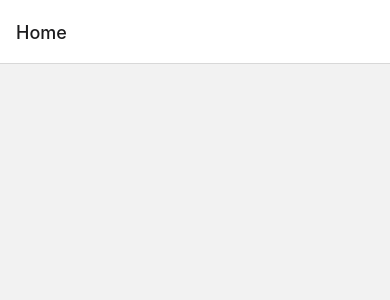
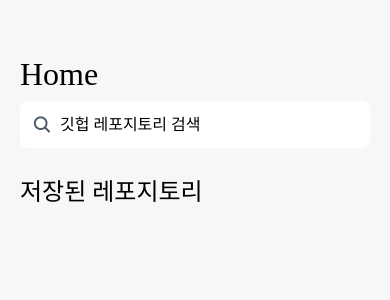
Before and after one commit to maruzzing/GithubRepoSearchApp, a React Native app: screen /Home in a window 390 px wide. Shown: the top 300 px of the page. Built offline with nearby package versions, Linux system fonts and the light colour scheme.

Commit message:
feat: add Home screen structure

```diff
--- /dev/null
+++ b/src/components/common/AppBar/index.tsx
@@ -0,0 +1,74 @@
+import { Pressable } from 'react-native';
+import styled from 'styled-components/native';
+import Icon from 'react-native-vector-icons/Ionicons';
+import { useNavigation } from '@react-navigation/native';
+
+import Text from '@/components/common/Text';
+import React from 'react';
+
+interface AppBarProps {
+  title?: string;
+  hasHistory?: boolean;
+  RightComponent?: React.ReactElement;
+}
+
+const Container = styled.View`
+  width: 100%;
+  flex-direction: row;
+  justify-content: space-between;
+  padding-horizontal: ${props => props.theme.space.layout}px;
+  padding-vertical: ${props => props.theme.space.scale(2)}px;
+`;
+
+const Left = styled.View`
+  justify-content: center;
+  align-items: flex-start;
+  flex-grow: 1;
+  flex-basis: 0;
+  height: 24px;
+`;
+
+const Right = styled.View`
+  justify-content: center;
+  align-items: flex-end;
+  flex-grow: 1;
+  flex-basis: 0;
+  height: 24px;
+`;
+
+const TextContainer = styled.View`
+  flex-grow: 2;
+  flex-basis: 0;
+  justify-content: center;
+  align-items: center;
+`;
+
+const Title = styled(Text)``;
+
+const AppBar = ({ title, hasHistory = false, RightComponent }: AppBarProps) => {
+  const navigation = useNavigation();
+
+  const handlePressBack = () => {
+    navigation.goBack();
+  };
+
+  return (
+    <Container>
+      <Left>
+        {hasHistory && (
+          <Pressable onPress={handlePressBack}>
+            <Icon name="chevron-back" size={24} />
+          </Pressable>
+        )}
+      </Left>
+      <TextContainer>
+        <Title allowFontScaling={false} variants="subtitle2" numberOfLines={1}>
+          {title}
+        </Title>
+      </TextContainer>
+      <Right>{RightComponent}</Right>
+    </Container>
+  );
+};
+
+export default AppBar;
--- /dev/null
+++ b/src/components/common/SearchTextInput/index.tsx
@@ -0,0 +1,76 @@
+import { forwardRef, useRef } from 'react';
+import { Pressable } from 'react-native';
+import styled from 'styled-components/native';
+import Icon from 'react-native-vector-icons/Ionicons';
+
+import { TextInput as RNTextInput, TextInputProps as RNTextInputProps } from 'react-native';
+import { TextInput } from 'react-native-gesture-handler';
+
+interface TextInputProps extends RNTextInputProps {}
+
+const CLEAR_ICON_SIZE = 20;
+
+const Container = styled.View`
+  align-self: stretch;
+  padding-horizontal: ${props => props.theme.space.scale(1.5)}px;
+  padding-vertical: ${props => props.theme.space.scale(1.5)}px;
+  border-radius: ${props => props.theme.space.scale(1)}px;
+  background-color: ${props => props.theme.color.cardBackground};
+  flex-direction: row;
+  align-items: center;
+`;
+
+const StyledTextInput = styled(RNTextInput)`
+  ${props => props.theme.typography.body1};
+  width: 100%;
+  flex-shrink: 1;
+  include-font-padding: false;
+`;
+
+const SearchIcon = styled(Icon)`
+  color: ${props => props.theme.color.mono2};
+  margin-right: ${props => props.theme.space.scale(1)}px;
+`;
+
+const ClearIcon = styled(Icon)`
+  color: ${props => props.theme.color.mono3};
+`;
+
+const Rect = styled.View`
+  width: ${CLEAR_ICON_SIZE}px;
+  height: ${CLEAR_ICON_SIZE}px;
+`;
+
+const ClearButtonContainer = styled.View`
+  margin-left: ${props => props.theme.space.scale(1)}px;
+`;
+
+const SearchTextInput = forwardRef<RNTextInput, TextInputProps>(({ value, ...props }: TextInputProps, ref) => {
+  const inputRef = useRef<TextInput>(null);
+
+  return (
+    <Container>
+      <SearchIcon name="search" size={20} />
+      <StyledTextInput
+        ref={inputRef}
+        autoCapitalize="none"
+        autoCorrect={false}
+        returnKeyLabel="검색"
+        returnKeyType="search"
+        multiline={false}
+        {...props}
+      />
+      <ClearButtonContainer>
+        {!!value ? (
+          <Pressable onPress={() => inputRef.current?.clear()} hitSlop={8}>
+            <ClearIcon name="close-circle" size={CLEAR_ICON_SIZE} />
+          </Pressable>
+        ) : (
+          <Rect />
+        )}
+      </ClearButtonContainer>
+    </Container>
+  );
+});
+
+export default SearchTextInput;
--- /dev/null
+++ b/src/components/common/Text/index.tsx
@@ -0,0 +1,20 @@
+import { PropsWithChildren } from 'react';
+import { Text as RNText, TextProps as RNTextProps } from 'react-native';
+import styled from 'styled-components/native';
+
+import type { TypographyVariantsType } from '@/styles/theme';
+
+interface TextProps extends RNTextProps {
+  variants?: TypographyVariantsType;
+}
+
+const StyledText = styled(RNText)<TextProps>`
+  ${props => (props.variants ? props.theme.typography[props.variants] : '')};
+  include-font-padding: false;
+`;
+
+const Text = ({ children, ...props }: PropsWithChildren<TextProps>) => {
+  return <StyledText {...props}>{children}</StyledText>;
+};
+
+export default Text;
--- a/src/navigation/RootNavigation.tsx
+++ b/src/navigation/RootNavigation.tsx
@@ -1,15 +1,24 @@
 import { createStackNavigator } from '@react-navigation/stack';
 
-const Stack = createStackNavigator();
-
 import Home from '@/screens/Home';
+import Search from '@/screens/Search';
 import RepoDetail from '@/screens/RepoDetail';
 import IssueDetail from '@/screens/IssueDetail';
 
+export type RootStackParamList = {
+  Home: undefined;
+  Search: undefined;
+  RepoDetail: { id: string };
+  IssueDetail: { id: string };
+};
+
+const Stack = createStackNavigator<RootStackParamList>();
+
 function RootNavigation() {
   return (
-    <Stack.Navigator>
+    <Stack.Navigator screenOptions={{ headerShown: false }}>
       <Stack.Screen name="Home" component={Home} />
+      <Stack.Screen name="Search" component={Search} />
       <Stack.Screen name="RepoDetail" component={RepoDetail} />
       <Stack.Screen name="IssueDetail" component={IssueDetail} />
     </Stack.Navigator>
--- a/src/screens/Home.tsx
+++ b/src/screens/Home.tsx
@@ -1,5 +1,54 @@
-const Home = () => {
-  return null;
+import { View, Pressable } from 'react-native';
+import styled, { css } from 'styled-components/native';
+import { useSafeAreaInsets } from 'react-native-safe-area-context';
+import { StackScreenProps } from '@react-navigation/stack';
+
+import AppBar from '@/components/common/AppBar';
+import Text from '@/components/common/Text';
+import SearchTextInput from '@/components/common/SearchTextInput';
+
+import { RootStackParamList } from '@/navigation/RootNavigation';
+
+const Container = styled.View`
+  flex: 1;
+  background-color: ${props => props.theme.color.background};
+`;
+
+const PageTitle = styled(Text)`
+  margin-bottom: ${props => props.theme.space.scale(1)}px;
+`;
+
+const TitleSection = styled.View`
+  margin-bottom: ${props => props.theme.space.scale(3)}px;
+`;
+
+const Content = styled.ScrollView``;
+
+export type MovieScreenProps = StackScreenProps<RootStackParamList, 'Home'>;
+
+const Home = ({ navigation }: MovieScreenProps) => {
+  const { top: paddingTop, bottom: paddingBottom } = useSafeAreaInsets();
+
+  const handlePressSearch = () => {
+    navigation.navigate('Search');
+  };
+
+  return (
+    <Container style={{ paddingTop }}>
+      <AppBar />
+      <Content contentContainerStyle={{ paddingHorizontal: 20, paddingBottom }}>
+        <TitleSection>
+          <PageTitle variants="title">Home</PageTitle>
+          <Pressable onPress={handlePressSearch}>
+            <View pointerEvents="none">
+              <SearchTextInput placeholder="깃헙 레포지토리 검색" />
+            </View>
+          </Pressable>
+        </TitleSection>
+        <Text variants="subtitle1">저장된 레포지토리</Text>
+      </Content>
+    </Container>
+  );
 };
 
 export default Home;
--- /dev/null
+++ b/src/screens/Search.tsx
@@ -0,0 +1,5 @@
+const Search = () => {
+  return null;
+};
+
+export default Search;
--- a/src/styles/theme.ts
+++ b/src/styles/theme.ts
@@ -19,37 +19,38 @@ const color = {
 const typography = {
   title: css`
     font-size: 32px;
-    font-weight: 600;
+    font-family: NotoSansKR-Bold;
   `,
   subtitle1: css`
     font-size: 24px;
-    font-weight: 500;
+    font-family: NotoSansKR-Medium;
   `,
   subtitle2: css`
     font-size: 16px;
-    font-weight: 500;
+    font-family: NotoSansKR-Medium;
   `,
   body1: css`
     font-size: 16px;
-    font-weight: 400;
+    font-family: NotoSansKR-Regular;
   `,
   body2: css`
     font-size: 14px;
-    font-weight: 400;
+    font-family: NotoSansKR-Regular;
   `,
   caption: css`
     font-size: 12px;
-    font-weight: 400;
+    font-family: NotoSansKR-Regular;
   `,
   button: css`
     font-size: 14px;
-    font-weight: 500;
+    font-family: NotoSansKR-Medium;
   `,
 };
 
 export type SpaceType = typeof space;
 export type ColorType = typeof color;
 export type TypographyType = typeof typography;
+export type TypographyVariantsType = keyof TypographyType;
 
 const theme: DefaultTheme = {
   color,
```
